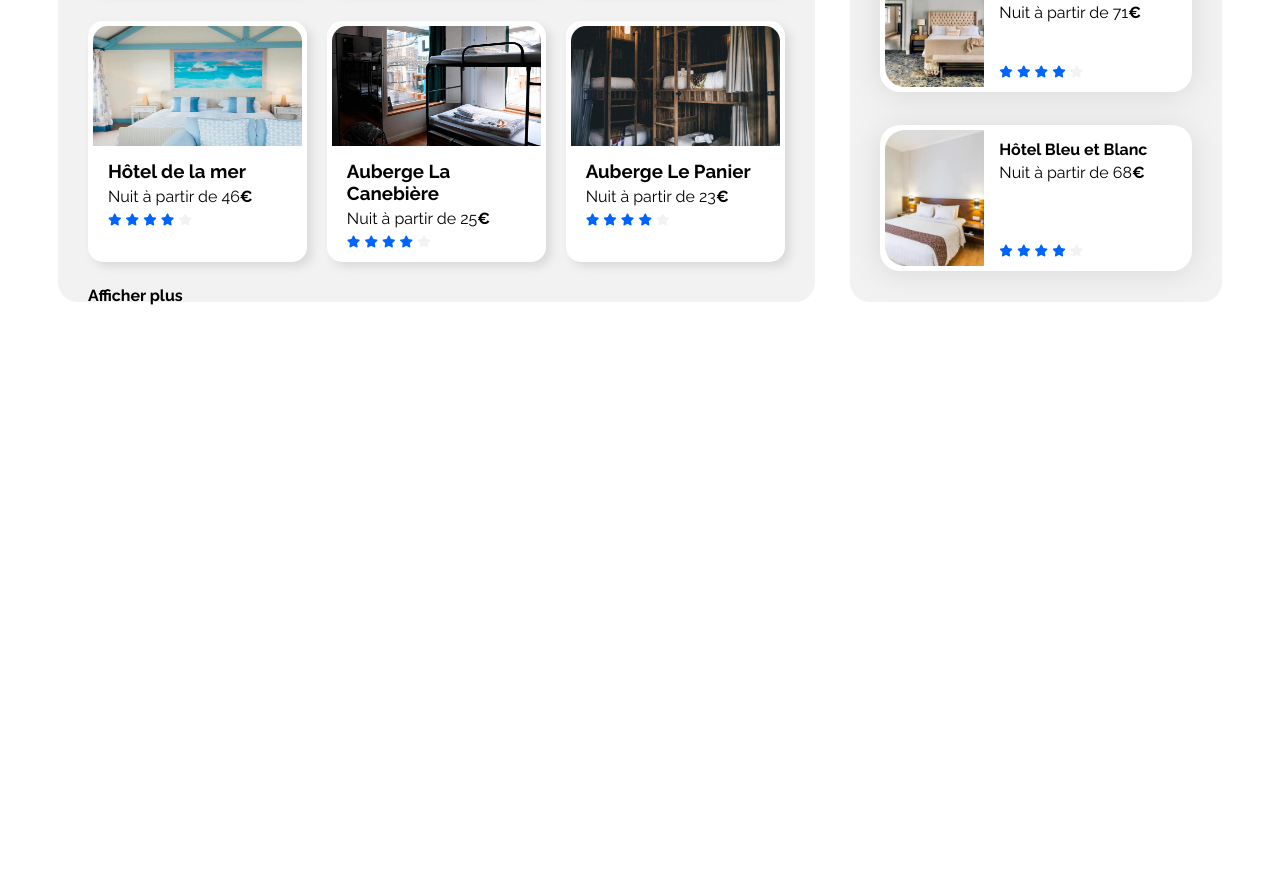
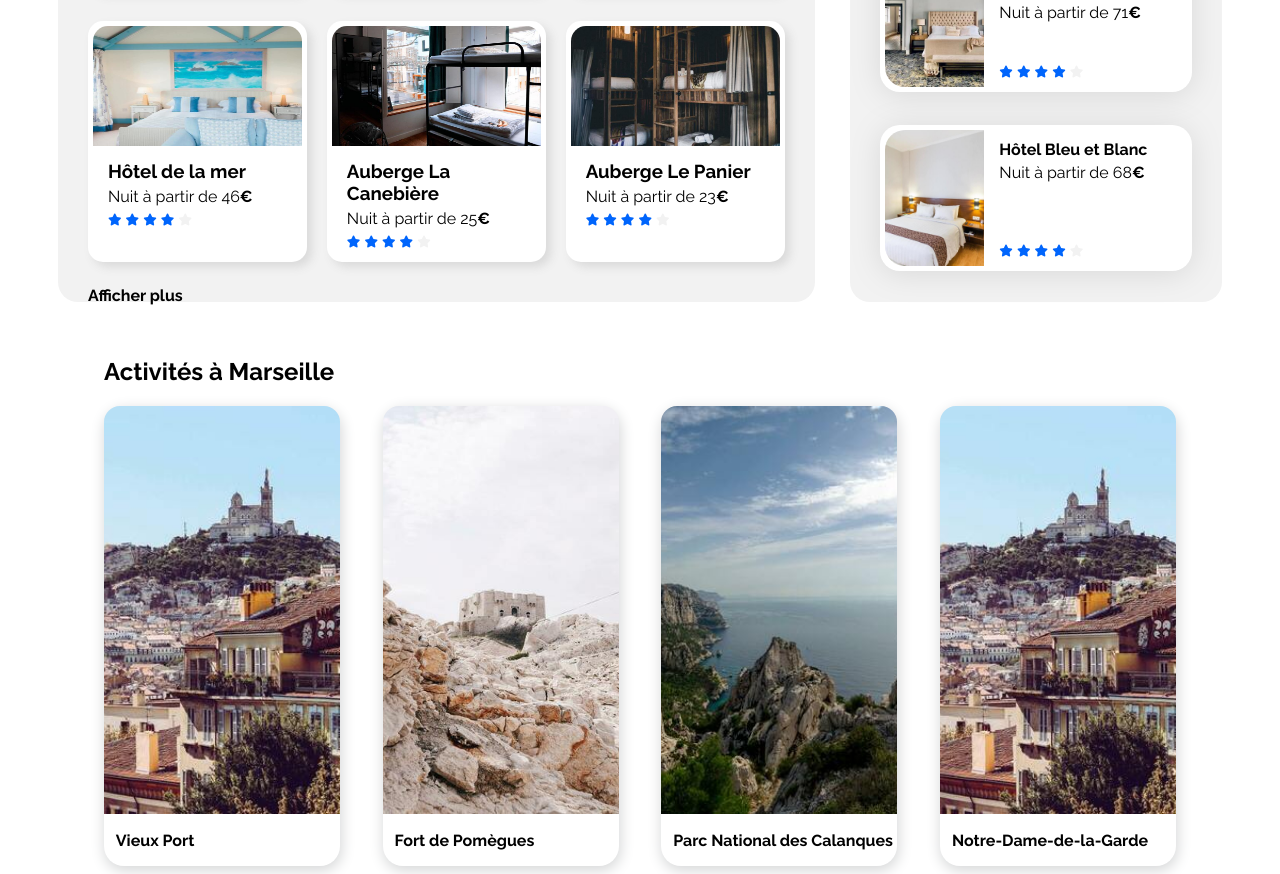
Before and after one commit to Fianso78/oc-dev-web-prj-02, a plain HTML site: page index.html in a window 1280 px wide. Shown: the part 720-1594 px from the top of the page. Before the commit the page ends 1030 px from the top, so only its background shows below. Drawn offline with Linux system fonts and the light colour scheme.

Commit message:
activitées

```diff
--- a/css/style.css
+++ b/css/style.css
@@ -416,6 +416,55 @@ gap: 15px;
 .view-more {
     margin-top: 0.6rem;
 }
+
+ /******************** Partie Activités ******************/
+
+ #activites_ville{
+    padding-left: 46px;
+    padding-right: 46px;
+    margin-top: 55px;
+}
+#selection_activites{
+    width: 100%;
+    display: flex;
+    flex-direction: row;
+    justify-content: space-between;
+    margin-top: 20px;
+    height: 460px;
+}
+.activite_image{
+    object-fit: cover; /* évite la déformation des images */
+    width: 100%;
+    border-radius: 16px 16px 0px 0px;
+}
+.titre_selection_activite{
+    font-weight: bold;
+    font-size: 16px;
+    padding-left: 5%;
+    height: 38px;
+    white-space: nowrap;
+}
+
+#element_1,#element_2, #element_3, #element_4{
+    display: flex;
+    flex-direction: column;
+    justify-content: flex-end;
+    width: 22%;
+    border-radius: 20px;
+    box-shadow: 1px 4px 14px 1px #d7d8d9;
+}
+
+#element_1 a, #element_2 a, #element_3 a, #element_4 a {
+    width: 100%;
+    height: 100%;
+    border-radius: 20px;
+}
+#element_1 img, #element_2 img, #element_3 img, #element_4 img{
+    width: 100%;
+    height: 96%;
+}
+
+
 /* Le code ci-dessous correspond à la version responsive uniquement */
 
 /****** Media queries ***********/
--- a/index.html
+++ b/index.html
@@ -228,6 +228,40 @@
                     </div>
                 </section>
             </div>
+
+             <!-- Partie Activités -->
+             <section id="activites_ville">
+                <div id="titre_activites_ville">
+                    <h2>Activités à Marseille</h2>
+                </div>
+                <div id="selection_activites">
+                    <div id="element_1">
+                        <a href="#">
+                            <img class="activite_image" src="./images/activites/florian-wehde.jpg" alt="Booki - Vieux Port à Marseille" title="Booki - Vieux Port à Marseille">
+                        </a>
+                        <div class="titre_selection_activite" id="titre_element_1">Vieux Port</div>
+                    </div>
+                    <div id="element_2">
+                        <a href="#">
+                            <img class="activite_image" src="./images/activites/paul-hermann.jpg" alt="Booki - Fort de Pomègues à Marseille" title="Booki - Fort de Pomègues à Marseille">
+                        </a>
+                        <div class="titre_selection_activite" id="titre_element_2">Fort de Pomègues</div>
+                    </div>
+                    <div id="element_3">
+                        <a href="#">
+                            <img class="activite_image" src="./images/activites/kilyan-sockalingum.jpg" alt="Booki - Parc National des Calanques à Marseille" title="Booki - Parc National des Calanques à Marseille">
+                        </a>
+                        <div class="titre_selection_activite" id="titre_element_3">Parc National des Calanques</div>
+                    </div>
+                    <div id="element_4">
+                        <a href="#">
+                            <img class="activite_image" src="./images/activites/florian-wehde.jpg" alt="Booki - Notre-Dame-de-la-Garde à Marseille" title="Booki - Notre-Dame-de-la-Garde à Marseille">
+                        </a>
+                        <div class="titre_selection_activite" id="titre_element_4">Notre-Dame-de-la-Garde</div>
+                    </div>
+                </div>
+            </section>
+        </main>
         </main>
         <footer></footer>
     </div>
```
